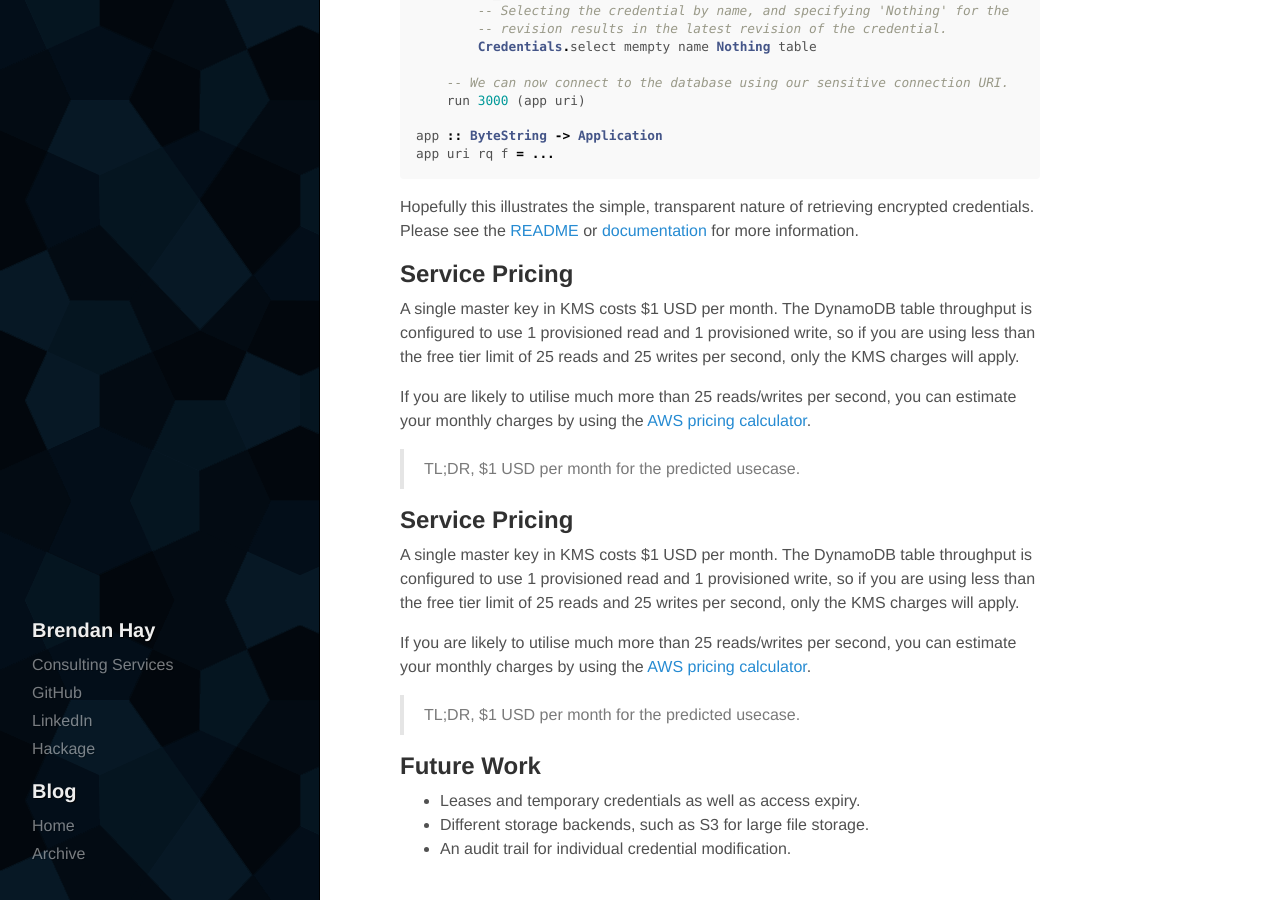
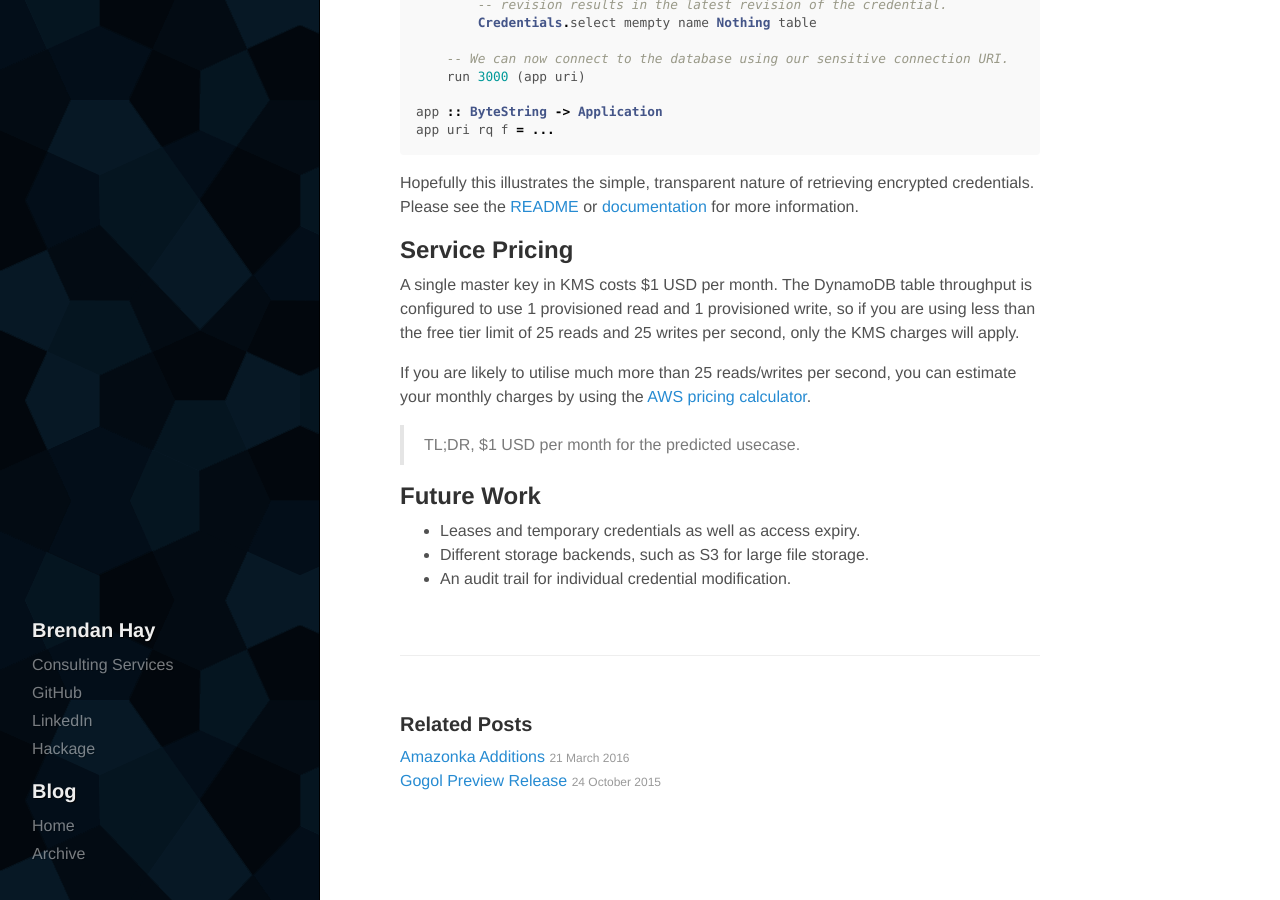
Before and after one commit to brendanhay/brendanhay.github.io, a Jekyll site: the page built from _posts/2016-08-08-credentials.md, in a window 1280 px wide and 900 px high, scrolled down 7479 px. Built offline with Jekyll 4.4.1, drawn with Linux system fonts in a browser that asks for light colours.

Commit message:
Removing duplicate

```diff
--- a/_posts/2016-08-08-credentials.md
+++ b/_posts/2016-08-08-credentials.md
@@ -398,19 +398,6 @@ can estimate your monthly charges by using the [AWS pricing calculator](http://c
 > TL;DR, $1 USD per month for the predicted usecase.
 
 
-## Service Pricing
-
-A single master key in KMS costs $1 USD per month. The DynamoDB table throughput
-is configured to use 1 provisioned read and 1 provisioned write, so if you are using
-less than the free tier limit of 25 reads and 25 writes per second, only the KMS
-charges will apply.
-
-If you are likely to utilise much more than 25 reads/writes per second, you
-can estimate your monthly charges by using the [AWS pricing calculator](http://calculator.s3.amazonaws.com/index.html#s=DYNAMODB).
-
-> TL;DR, $1 USD per month for the predicted usecase.
-
-
 ## Future Work
 
 * Leases and temporary credentials as well as access expiry.
```
